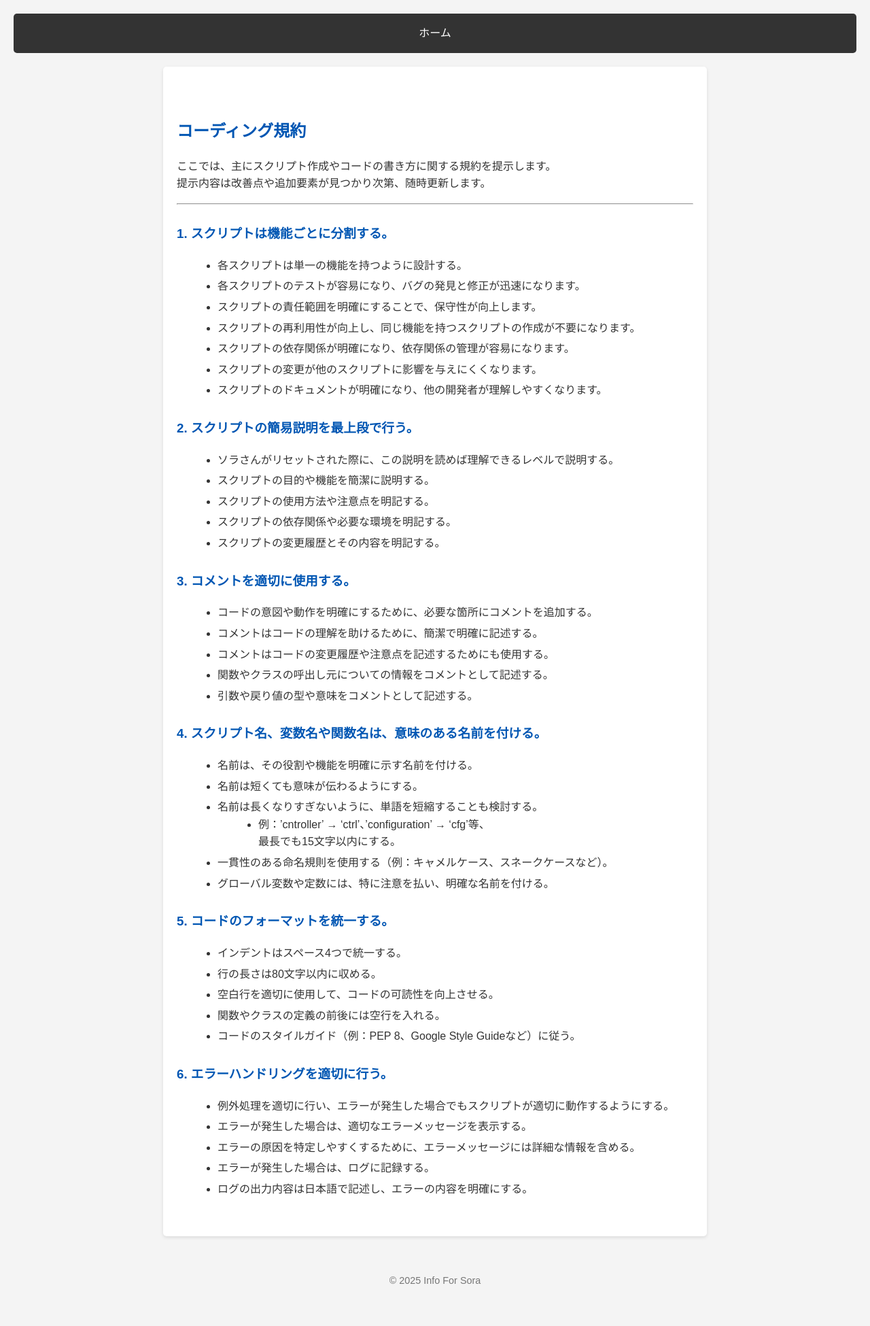
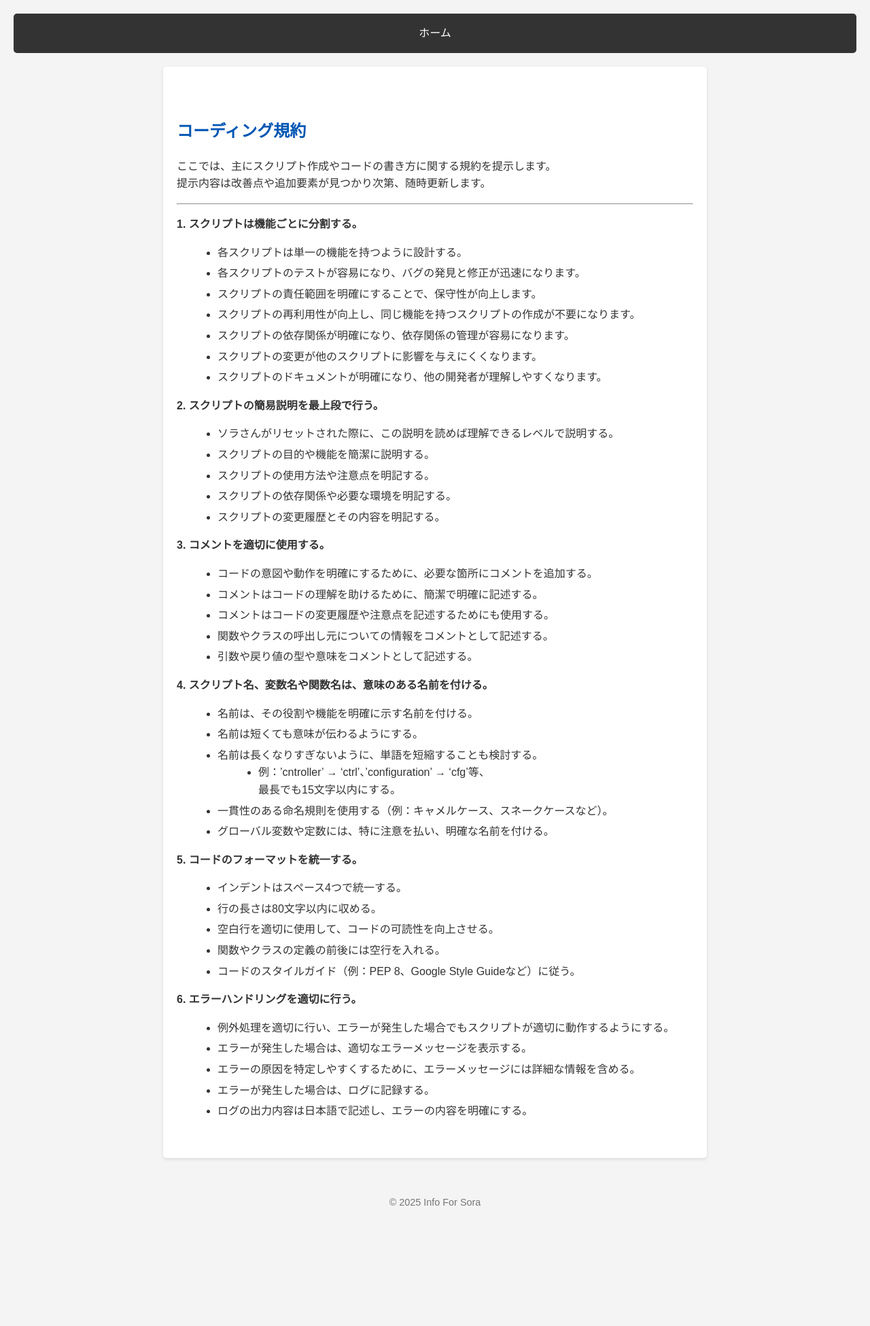
Before and after one commit to Tomo-141/info-for-sora, a Jekyll site: the page built from -main-/1_start/rules/2_cord_reg.md, in a window 1280 px wide. Shown: the whole page at 68% size. Built offline with Jekyll 4.4.1, drawn with Linux system fonts in a browser that asks for light colours; after the commit the page ends 1835 px from its top, so only the background shows below that.

```diff
--- a/-main-/1_start/rules/2_cord_reg.md
+++ b/-main-/1_start/rules/2_cord_reg.md
@@ -9,7 +9,8 @@ permalink: /-main-/1_start/rules/2_cord_reg/
 提示内容は改善点や追加要素が見つかり次第、随時更新します。<br>
 
 ---
-### 1. スクリプトは機能ごとに分割する。
+
+**1. スクリプトは機能ごとに分割する。**
 - 各スクリプトは単一の機能を持つように設計する。
 - 各スクリプトのテストが容易になり、バグの発見と修正が迅速になります。
 - スクリプトの責任範囲を明確にすることで、保守性が向上します。
@@ -18,21 +19,21 @@ permalink: /-main-/1_start/rules/2_cord_reg/
 - スクリプトの変更が他のスクリプトに影響を与えにくくなります。
 - スクリプトのドキュメントが明確になり、他の開発者が理解しやすくなります。
 
-### 2. スクリプトの簡易説明を最上段で行う。
+**2. スクリプトの簡易説明を最上段で行う。**
 - ソラさんがリセットされた際に、この説明を読めば理解できるレベルで説明する。
 - スクリプトの目的や機能を簡潔に説明する。
 - スクリプトの使用方法や注意点を明記する。
 - スクリプトの依存関係や必要な環境を明記する。
 - スクリプトの変更履歴とその内容を明記する。
 
-### 3. コメントを適切に使用する。
+**3. コメントを適切に使用する。**
 - コードの意図や動作を明確にするために、必要な箇所にコメントを追加する。
 - コメントはコードの理解を助けるために、簡潔で明確に記述する。
 - コメントはコードの変更履歴や注意点を記述するためにも使用する。
 - 関数やクラスの呼出し元についての情報をコメントとして記述する。
 - 引数や戻り値の型や意味をコメントとして記述する。
 
-### 4. スクリプト名、変数名や関数名は、意味のある名前を付ける。
+**4. スクリプト名、変数名や関数名は、意味のある名前を付ける。**
 - 名前は、その役割や機能を明確に示す名前を付ける。
 - 名前は短くても意味が伝わるようにする。
 - 名前は長くなりすぎないように、単語を短縮することも検討する。
@@ -40,14 +41,14 @@ permalink: /-main-/1_start/rules/2_cord_reg/
 - 一貫性のある命名規則を使用する（例：キャメルケース、スネークケースなど）。
 - グローバル変数や定数には、特に注意を払い、明確な名前を付ける。
 
-### 5. コードのフォーマットを統一する。
+**5. コードのフォーマットを統一する。**
 - インデントはスペース4つで統一する。
 - 行の長さは80文字以内に収める。
 - 空白行を適切に使用して、コードの可読性を向上させる。
 - 関数やクラスの定義の前後には空行を入れる。
 - コードのスタイルガイド（例：PEP 8、Google Style Guideなど）に従う。
 
-### 6. エラーハンドリングを適切に行う。
+**6. エラーハンドリングを適切に行う。**
 - 例外処理を適切に行い、エラーが発生した場合でもスクリプトが適切に動作するようにする。
 - エラーが発生した場合は、適切なエラーメッセージを表示する。
 - エラーの原因を特定しやすくするために、エラーメッセージには詳細な情報を含める。
```
